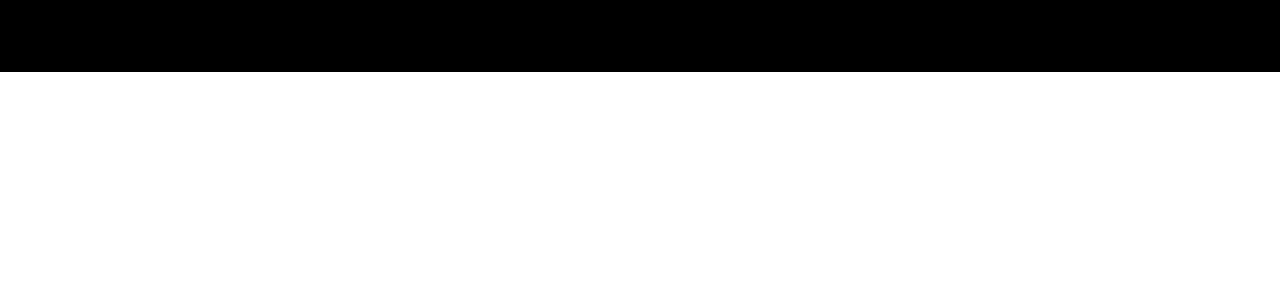
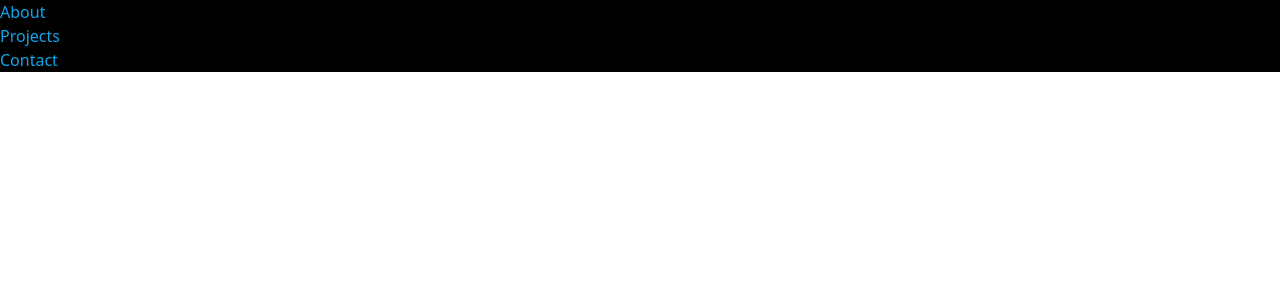
Before and after one commit to WinterIsCoding23/portfolio-page, a React (Vite) app: page / in a window 1280 px wide. Shown: the top 300 px of the page. Built offline with nearby package versions, Linux system fonts and the light colour scheme.

Commit message:
fix color of links in Navbar to blue

```diff
--- a/src/Components/Navbar.jsx
+++ b/src/Components/Navbar.jsx
@@ -13,7 +13,7 @@ export default function Navbar() {
           <li
             key={link.id}
             className={`${
-              active === link.title ? "text-white" : "text-blue"
+              active === link.title ? "text-white" : "text-sky-500"
             } font-poppins font-medium cursor-pointer text-[16px]`}
             onClick={() => {
               setToggle(!toggle);
```
